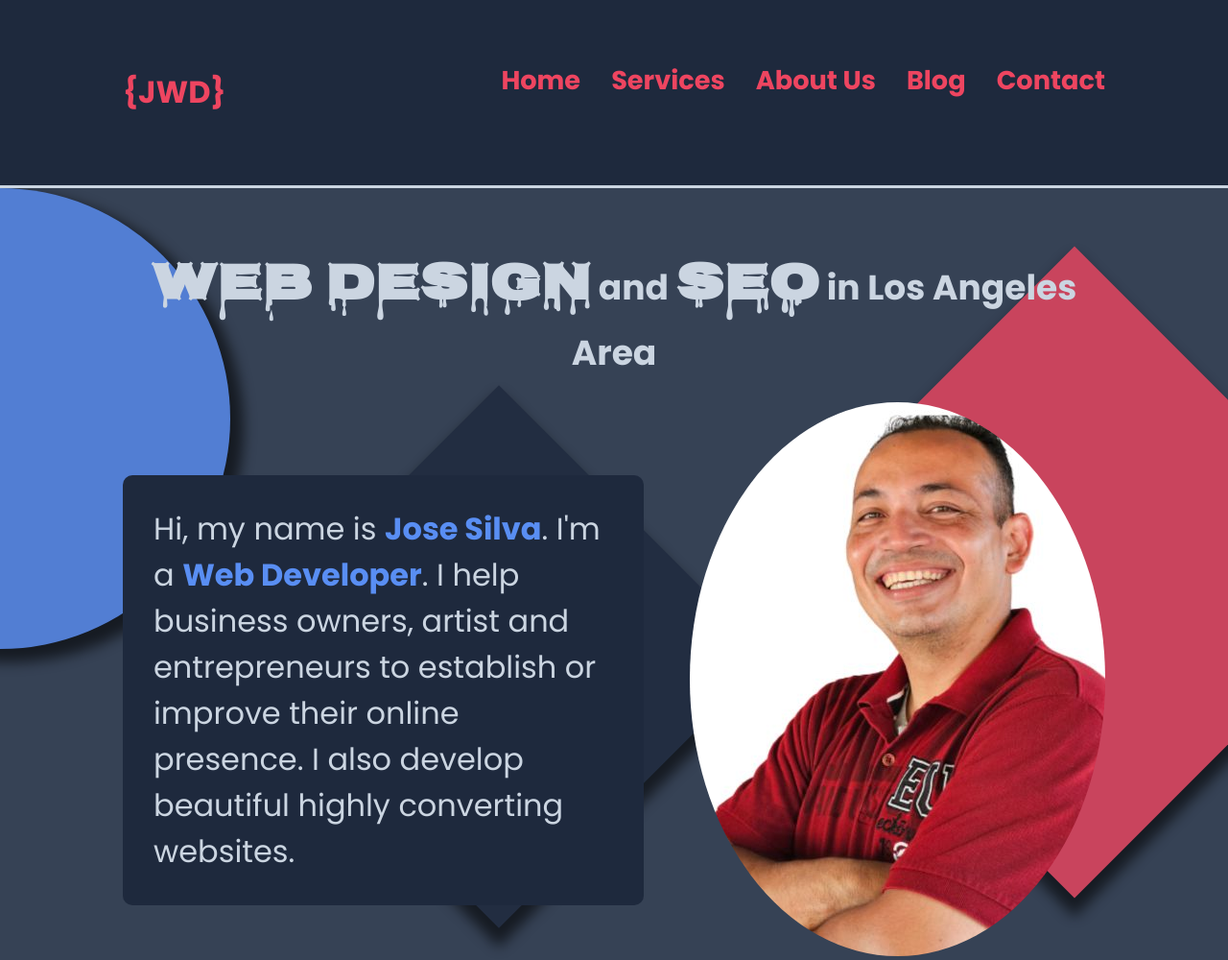
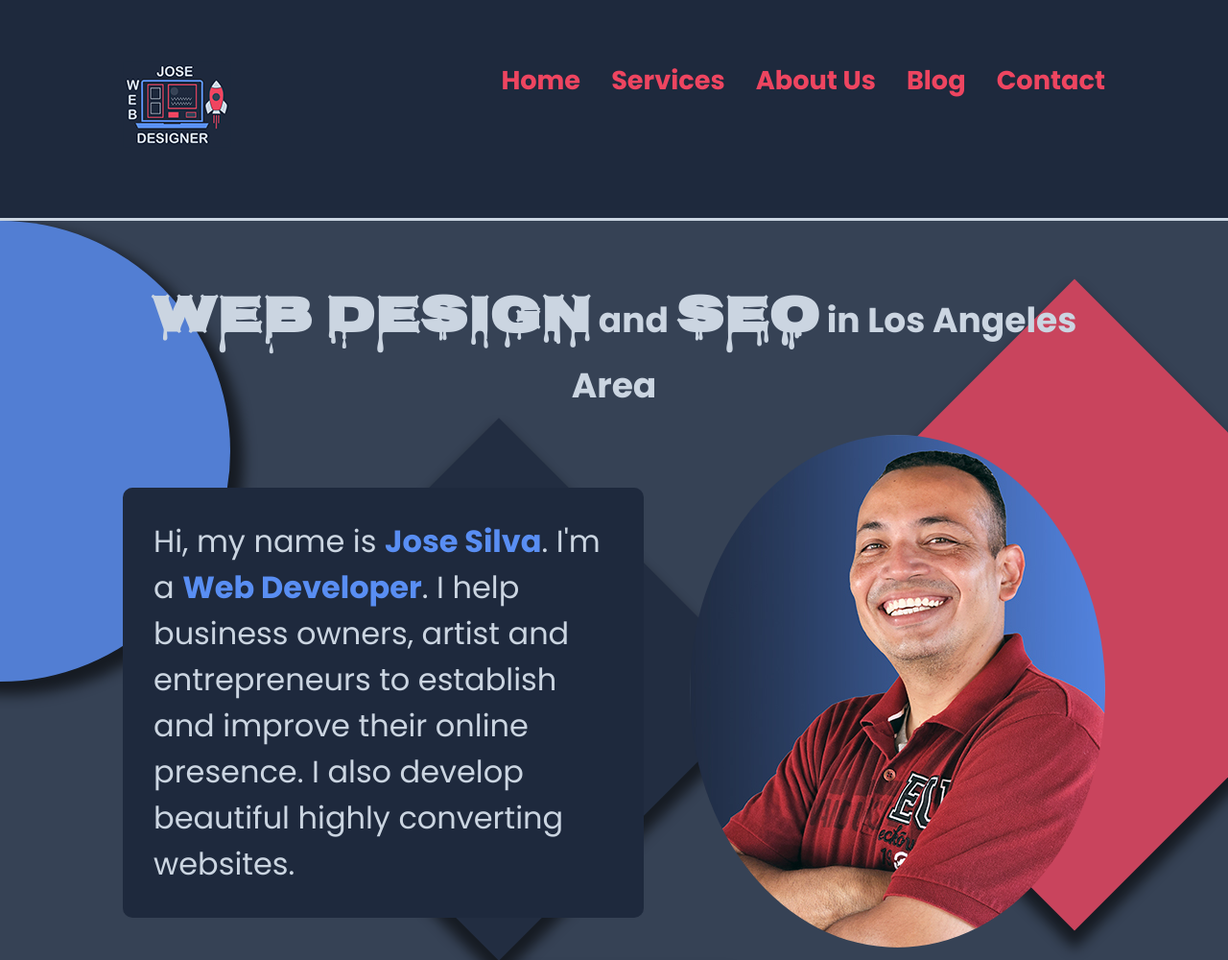
Before and after one commit to nsilvacastellon/jose-silva-portfolio-2024, a plain HTML site: page index.html in a window 1280 px wide. Shown: the top 1000 px of the page at 96% size. Drawn offline with Linux system fonts and the light colour scheme.

Commit message:
Add logo and replace hero picture

```diff
--- a/index.html
+++ b/index.html
@@ -26,7 +26,9 @@
 
                             <div class="logo">
 
-                                <span> <a href="https://josewebdesigner.com">{JWD}</a></span>
+                                <a href="https://josewebdesigner.com"><img src="images/jose-web-designer-logo-mobile-version.png" alt="" width="113" height="90"></a>
+
+                                <!-- <span> <a href="https://josewebdesigner.com">{JWD}</a></span> -->
 
                             </div>
 
@@ -87,7 +89,7 @@
                     <!-- <div class="hero-section-flex-child"> -->
 
 
-                        <img src="images/jose-silva-profile-picture-josewebdesigner.jpg" class="hero-section-img" width="433" height="577" alt="">
+                        <img src="images/jose-silva-web-developer-azusa-california-josewebdesigner.jpg" class="hero-section-img" width="433" height="534" alt="">
 
                     <!-- </div> -->
 
@@ -96,7 +98,7 @@
 
 
                         <p class="hero-section-p">Hi, my name is <span class="highlight">Jose Silva</span>. I'm a <span class="highlight">Web Developer</span>.
-                            I help business owners, artist and entrepreneurs to establish or improve their online presence. I also develop beautiful highly converting websites.</p>
+                            I help business owners, artist and entrepreneurs to establish and improve their online presence. I also develop beautiful highly converting websites.</p>
 
                     </div>
 
--- a/style.css
+++ b/style.css
@@ -63,10 +63,6 @@ img {
   margin-bottom: var(--headings-p-img-margin);
 }
 
-.img-article {
-  border-radius: 30px;
-}
-
 p, h1, h2, h3, h4, h5, h6, ul {
   margin-bottom: var(--headings-p-img-margin);
   line-height: var(--p-line-height);
@@ -104,16 +100,20 @@ header {
   //padding-bottom: 2rem;
 }
 
-.logo p {
-  padding-bottom: 0;
+.logo img {
+  margin-bottom: 0;
 }
 
-.logo a {
+/* .logo p {
+  padding-bottom: 0;
+} */
+
+/* .logo a {
   color: var(--link-color);
   font-size: 2rem;
   font-weight: var(--bold-font);
   text-decoration: none;
-}
+} */
 
 .mobile-menu {
   color: var(--link-color);
@@ -329,6 +329,10 @@ header {
   overflow: hidden;
 }
 
+.img-article {
+  border-radius: 30px;
+}
+
 .shape1-about {
   position: absolute;
   opacity: 0.8;
@@ -516,7 +520,6 @@ resize: none;
 .img-article {
   float: left;
   padding: 0 1rem 1rem 0;
-  border-radius: 30px;
 }
 
   .nav-flex-parent {
```
Also changed, not shown: about.html (+4 -2 lines), contact.html (+3 -1 lines), services.html (+4 -2 lines), images/jose-silva-profile-picture-josewebdesigner.jpg (deleted), images/jose-silva-web-developer-azusa-california-josewebdesigner.jpg (added), images/jose-web-designer-logo-desktop-version.png (added), images/jose-web-designer-logo-mobile-version.png (added), images/profile-picture.jpg (deleted).
